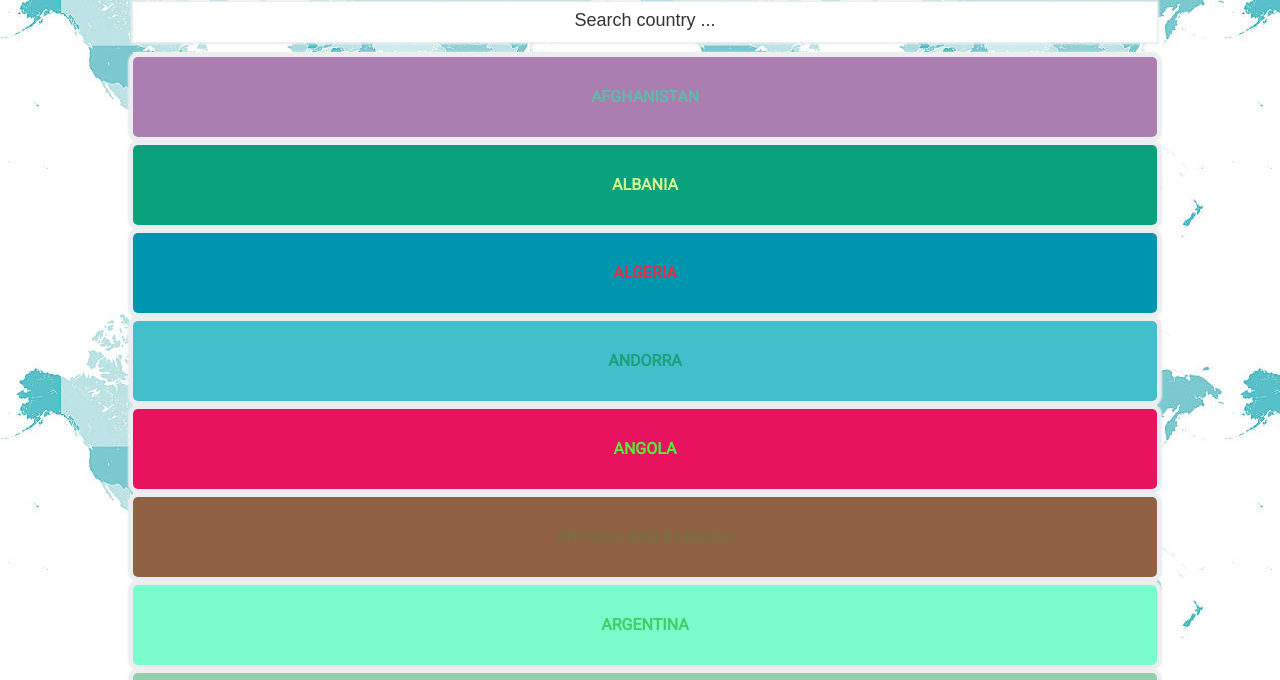
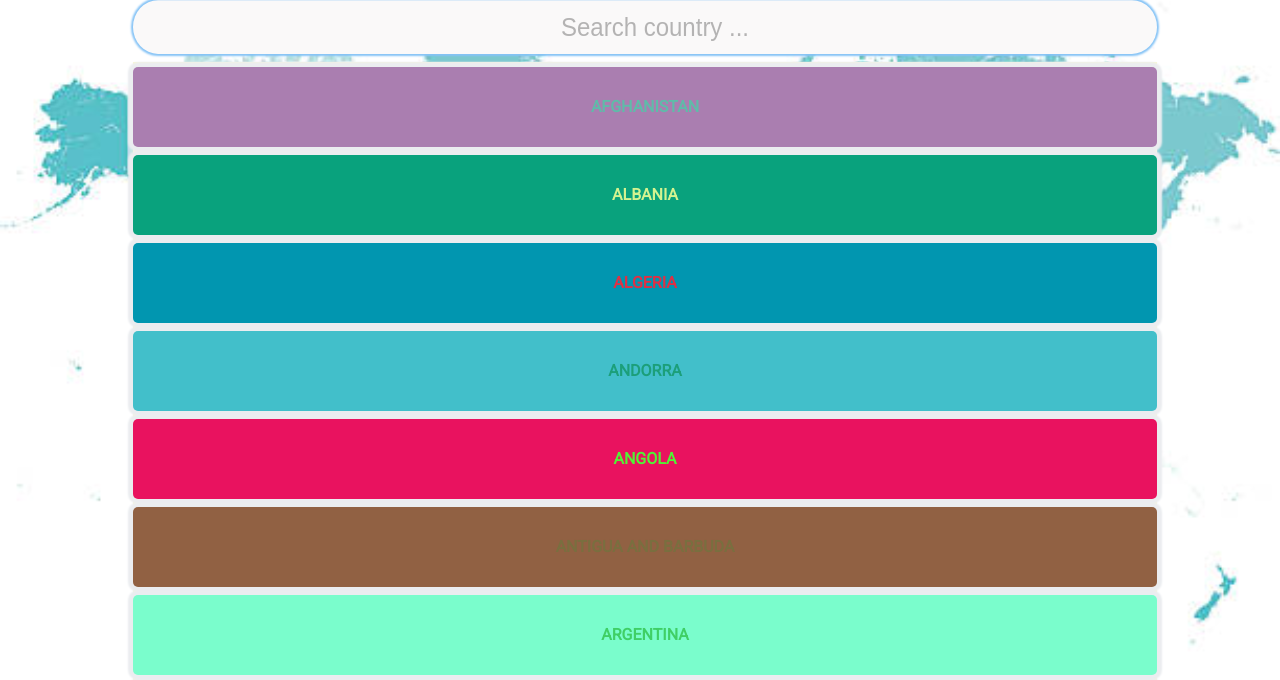
Before and after one commit to Asabeneh/countries, a plain HTML site: page index.html in a window 1280 px wide. Shown: the part 135-815 px from the top of the page. Drawn offline with Linux system fonts and the light colour scheme.

Commit message:
input field styled

```diff
--- a/css/style.css
+++ b/css/style.css
@@ -5,13 +5,15 @@
   margin: 0;
 }
 body {
-  background-image: url("../images/map_image.jpg");
-  font-family: "Roboto", sans-serif;
+  background-image: url('../images/map_image.jpg');
+  background-size: cover;
+  font-family: 'Roboto', sans-serif;
+  height: 100vh;
 }
 header {
   margin: auto;
   text-align: center;
-  background-image: url("../images/map_image.jpg");
+  /* background-image: url('../images/map_image.jpg'); */
   padding-top: 25px;
 }
 p,
@@ -36,24 +38,37 @@ h4 {
 input {
   width: 100%;
   margin: auto;
-  height: 40px;
+  height: 50px;
   outline: none;
   border: none;
-  box-shadow: 0px 0px 2px 2px rgb(235, 237, 240);
+  box-shadow: 0px 0px 2px 2px rgb(224, 228, 235);
+  outline: none;
+  border-radius: 25px;
+  text-indent: 20px;
+  font-size: 24px;
+  color: #333;
 }
 input::placeholder {
   text-align: center;
-  font-size:18px;
-  color:#333;
-
+  color: #333;
+  opacity: 0.35;
+  font-size: 24px;
+  line-height: 24px;
 }
-input:focus {
-  box-shadow: 0px 0px 10px 5px rgb(7, 169, 169);
+input:focus,
+input:hover {
+  /* box-shadow: 0px 0px 3px 2px rgb(7, 169, 169); */
+  /* box-shadow: 0px 0px 2px 2px rgb(86, 147, 240); */
+  box-shadow: 0px 0px 2px 2px rgb(133, 195, 246);
+  background: rgb(250, 249, 249);
   border: none;
   outline: none;
-  border-radius: 5px;
+  border-radius: 25px;
   -webkit-transform: scaleY(1.075);
   transform: scaleY(1.075);
+}
+.text-field {
+  border-radius: 100px;
 }
 .countries-wrapper {
   display: flex;
@@ -80,7 +95,7 @@ button {
   outline: none;
   background: lightsalmon;
   margin-bottom: 10px;
-  font-family: "Roboto", sans-serif;
+  font-family: 'Roboto', sans-serif;
   font-size: 1em;
   color: #666;
   border-radius: 3px;
--- a/index.html
+++ b/index.html
@@ -23,8 +23,8 @@
 
     </header>
         <div class="flex-container">
-            <div>
-                <input type="text" id="search-text" placeholder="Search country ...">
+            <div class="text-field">
+                <input type="text" id="search-text" placeholder="Search country ..." autofocus>
             </div>
             <div class="countries-wrapper"> </div>
 
```
